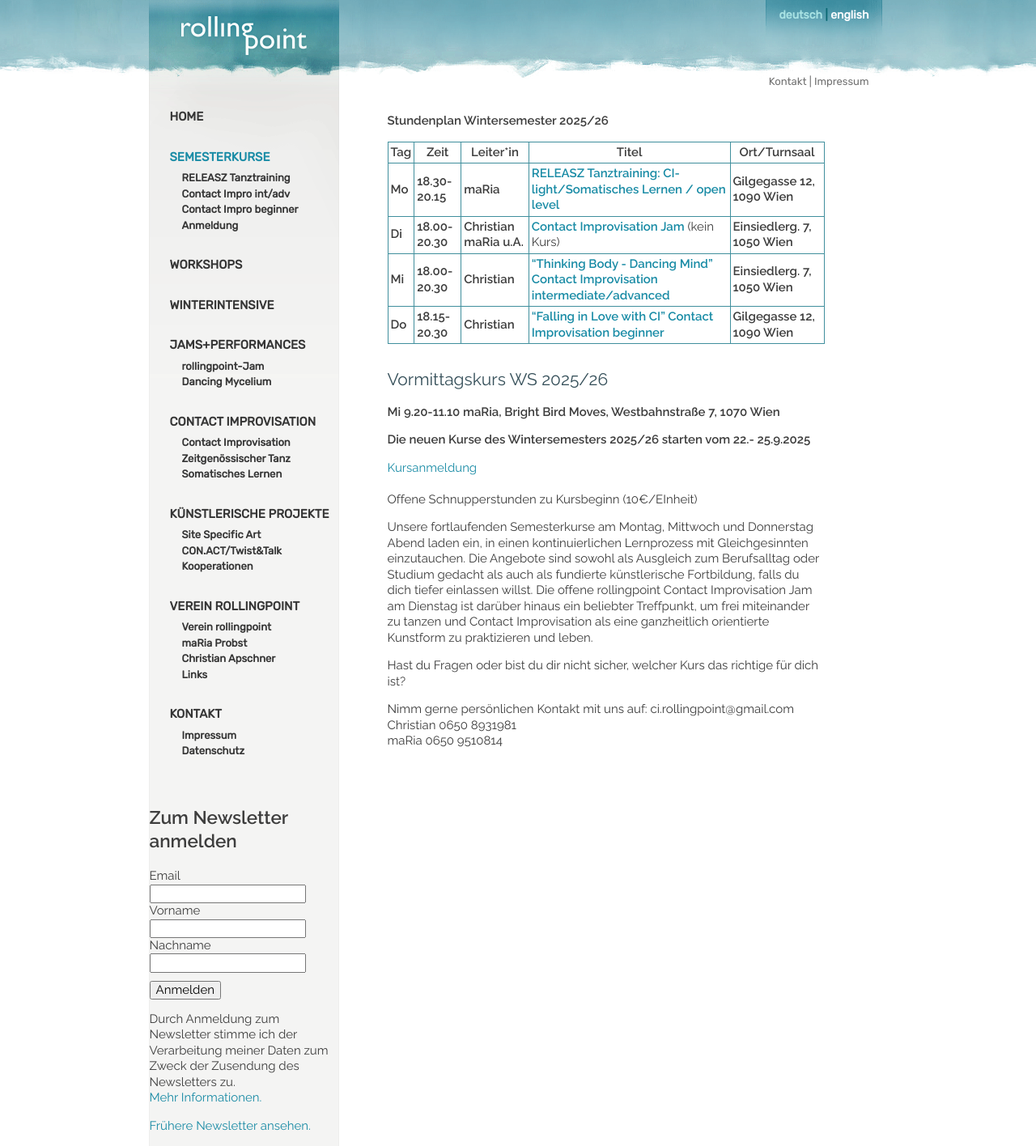
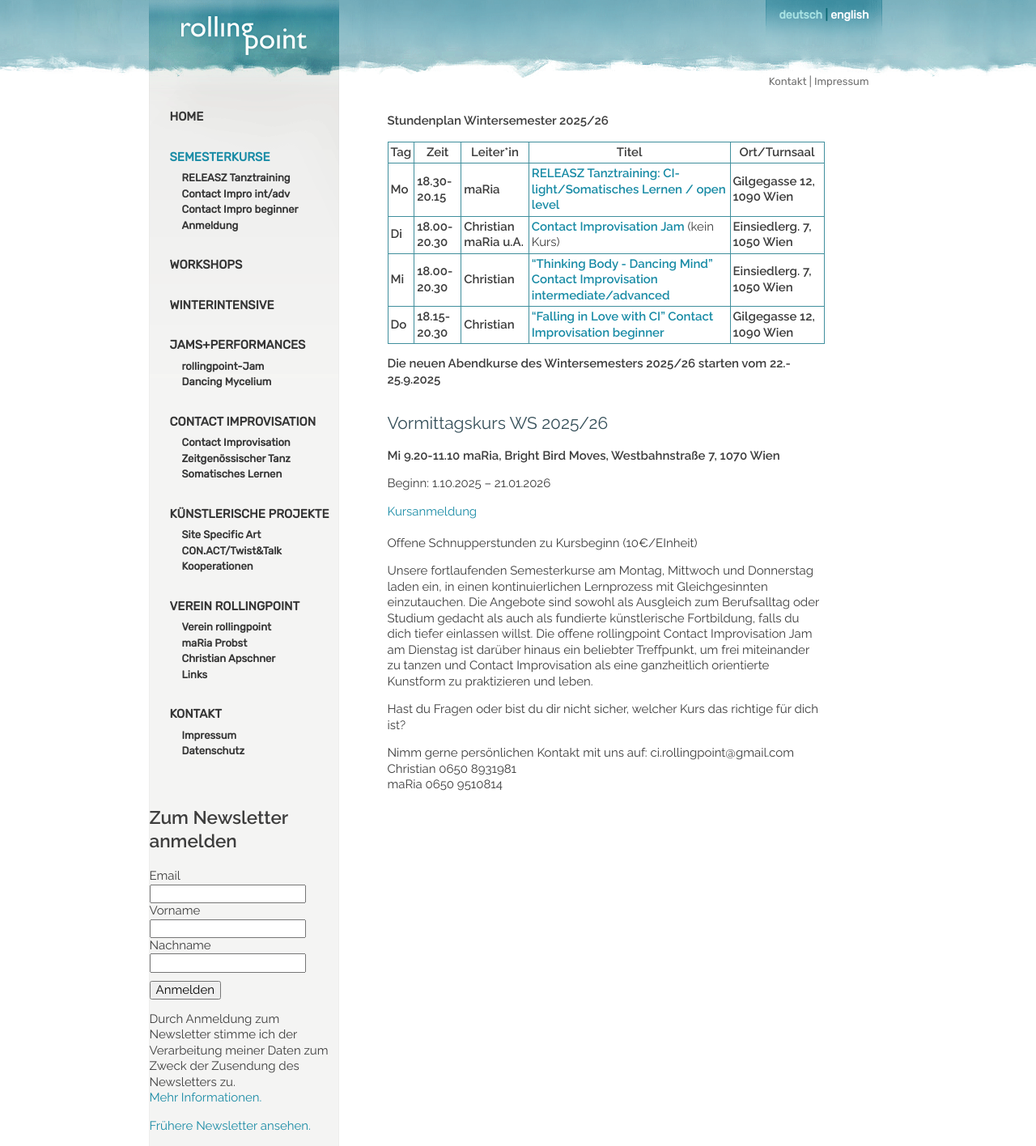
Before and after one commit to manulari/rollingpointat, a Jekyll site: the page built from _pages_de/kurse-1.md, in a window 1280 px wide. Shown: the whole page at 81% size. Built offline with Jekyll 4.4.1, drawn with Linux system fonts in a browser that asks for light colours; comment, search, counter and statistics services are not loaded.

Commit message:
Update page (de) “kurse-1”

```diff
--- a/_pages_de/kurse-1.md
+++ b/_pages_de/kurse-1.md
@@ -12,19 +12,21 @@ language: de
 | **Mi** | **18.00-20.30** | **Christian**            | **[“Thinking Body - Dancing Mind” Contact Improvisation intermediate/advanced](/contactadv)** | **Einsiedlerg. 7, 1050 Wien** |
 | **Do** | **18.15-20.30** | **Christian**            | **["Falling in Love with CI" Contact Improvisation beginner](/contactbeg)**                   | **Gilgegasse 12, 1090 Wien**  |
 
-
+**Die neuen Abendkurse des Wintersemesters 2025/26 starten vom 22.- 25.9.2025**
 
 ## Vormittagskurs WS 2025/26
 
 **Mi 9.20-11.10 maRia, Bright Bird Moves, Westbahnstraße 7, 1070 Wien**
 
-**Die neuen Kurse des Wintersemesters 2025/26 starten vom 22.- 25.9.2025**
+Beginn: 1.10.2025 – 21.01.2026
+
+
 
 [Kursanmeldung](https://rollingpoint.at/Kursanmeldung)\
 \
 Offene Schnupperstunden zu Kursbeginn (10€/EInheit)
 
-Unsere fortlaufenden Semesterkurse am Montag, Mittwoch und Donnerstag Abend laden ein, in einen kontinuierlichen Lernprozess mit Gleichgesinnten einzutauchen. Die Angebote sind sowohl als Ausgleich zum Berufsalltag oder Studium gedacht als auch als fundierte künstlerische Fortbildung, falls du dich tiefer einlassen willst. Die offene rollingpoint Contact Improvisation Jam am Dienstag ist darüber hinaus ein beliebter Treffpunkt, um frei miteinander zu tanzen und Contact Improvisation als eine ganzheitlich orientierte  Kunstform zu praktizieren und leben.
+Unsere fortlaufenden Semesterkurse am Montag, Mittwoch und Donnerstag laden ein, in einen kontinuierlichen Lernprozess mit Gleichgesinnten einzutauchen. Die Angebote sind sowohl als Ausgleich zum Berufsalltag oder Studium gedacht als auch als fundierte künstlerische Fortbildung, falls du dich tiefer einlassen willst. Die offene rollingpoint Contact Improvisation Jam am Dienstag ist darüber hinaus ein beliebter Treffpunkt, um frei miteinander zu tanzen und Contact Improvisation als eine ganzheitlich orientierte  Kunstform zu praktizieren und leben.
 
 Hast du Fragen oder bist du dir nicht sicher, welcher Kurs das richtige für dich ist?
 
```
